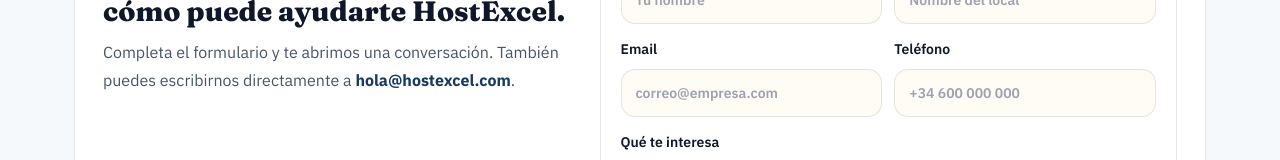
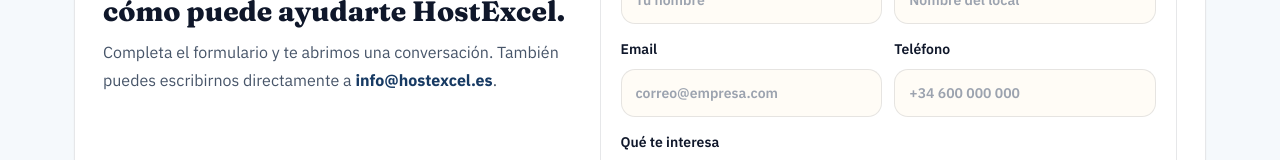
Before and after one commit to esteve2002/hostexcel, a Next.js app in the folder frontend/: page / in a window 1280 px wide. Shown: the part 2291-2451 px from the top of the page. Built offline with nearby package versions, Linux system fonts and the light colour scheme; no server answers.

Commit message:
update contact email address

```diff
--- a/frontend/app/page.tsx
+++ b/frontend/app/page.tsx
@@ -4,7 +4,7 @@
 import Image from "next/image";
 import { previewExcel, type PreviewResult } from "@/lib/excel";
 
-const CONTACT_EMAIL = "hola@hostexcel.com";
+const CONTACT_EMAIL = "info@hostexcel.es";
 const TRIAL_LIMIT = 2;
 
 function getTrialStorageKey() {
@@ -301,7 +301,7 @@
         </div>
         <div className="promo-actions">
           <a className="btn-primary" href="#contacto">Quiero que me contacten</a>
-          <a className="btn-secondary" href="mailto:hola@hostexcel.com">Escribir por correo</a>
+          <a className="btn-secondary" href={`mailto:${CONTACT_EMAIL}`}>Escribir por correo</a>
         </div>
       </section>
 
```
